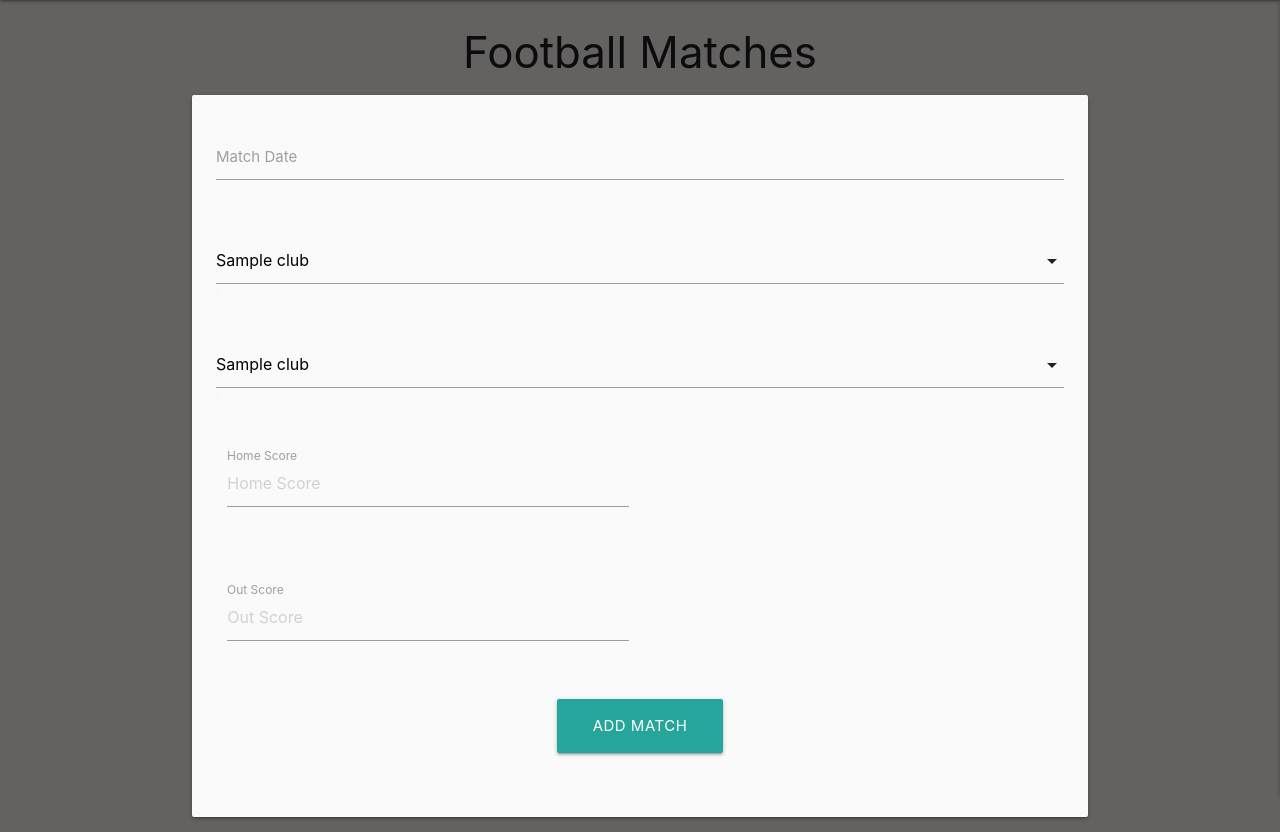
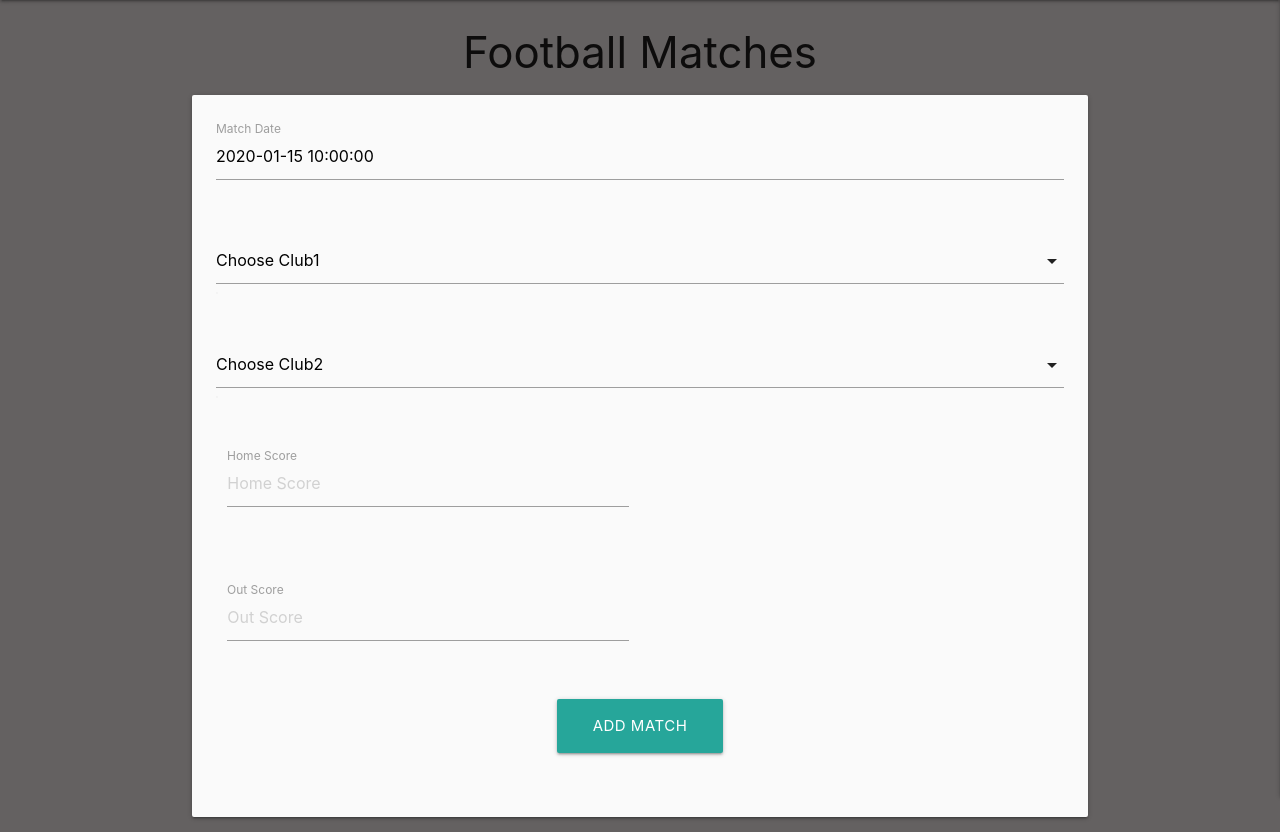
Before and after one commit to Kriz-hub/Football_League_Database, a Flask app: page /add_matches in a window 1280 px wide. Shown: the part 64-896 px from the top of the page. Run offline with Flask 2, Linux system fonts and the light colour scheme; a database or web service that is not in the repository returns one stand-in record (values such as "Sample title"); some libraries are stand-ins or nearby versions.

Commit message:
match input remembers last date input now

```diff
--- a/app.py
+++ b/app.py
@@ -16,6 +16,7 @@ app.secret_key = os.environ.get("SECRET_KEY")
 
 mongo = PyMongo(app)
 global_league_id = "abc"
+global_last_matchdate = "0"
 
 @app.route("/")
 @app.route("/get_clubs")
@@ -162,6 +163,17 @@ def manage_matches(league_id):
 @app.route("/add_matches", methods=["GET", "POST"])
 def add_matches():
     global global_league_id
+    global global_last_matchdate
+    if global_last_matchdate == "0":
+        matches = list(mongo.db.matches.find())
+        if len(matches) > 0:
+            match = matches [len(matches)-1]
+            last_matchdate = match ["match_date"]
+        else:
+            last_matchdate = "14 November, 2021"
+    else:
+        last_matchdate = global_last_matchdate
+
     if request.method == "POST":
         club1 = mongo.db.clubs.find_one({"club_name":  request.form.get("club1_name")})
         club2 = mongo.db.clubs.find_one({"club_name":  request.form.get("club2_name")})
@@ -179,9 +191,10 @@ def add_matches():
         }
         mongo.db.matches.insert_one(match)
         flash("Match Successfully Added")
+        global_last_matchdate = request.form.get("match_date")
         return redirect(url_for("get_matches"))
     clubs = list(mongo.db.clubs.find().sort("club_name", 1))
-    return render_template("matches_add.html", clubs=clubs)
+    return render_template("matches_add.html", clubs=clubs, last_matchdate=last_matchdate)
 
 
 @app.route("/edit_match/<match_id>", methods=["GET", "POST"])
--- a/templates/matches_add.html
+++ b/templates/matches_add.html
@@ -10,7 +10,7 @@
           <div class="row">
             <div class="input-field col s12">
                <input id="match_date" name="match_date" type="text"
-                  value="" class="datepicker validate" required>
+               value="{{ last_matchdate }}" class="datepicker validate" required>
                <label for="">Match Date</label>
             </div>
           </div>
@@ -18,9 +18,9 @@
           <div class="row">
             <div class="input-field col s12">
               <select id="club1_name" name="club1_name" class="validate" required>
-                <option value="" disabled>Choose Club1</option>
+                <option value="" disabled selected>Choose Club1</option>
                 {% for club in clubs %}
-                <option value="{{ club.club_name }}" selected>{{ club.club_name }}</option>
+                <option value="{{ club.club_name }}">{{ club.club_name }}</option>
                 {% endfor %}
               </select>
             </div>
@@ -29,9 +29,9 @@
           <div class="row">
             <div class="input-field col s12">
               <select id="club2_name" name="club2_name" class="validate" required>
-                <option value="" disabled>Choose Club2</option>
+                <option value="" disabled selected>Choose Club2</option>
                 {% for club in clubs %}
-                <option value="{{ club.club_name }}" selected>{{ club.club_name }}</option>
+                <option value="{{ club.club_name }}">{{ club.club_name }}</option>
                 {% endfor %}
               </select>
             </div>
```
